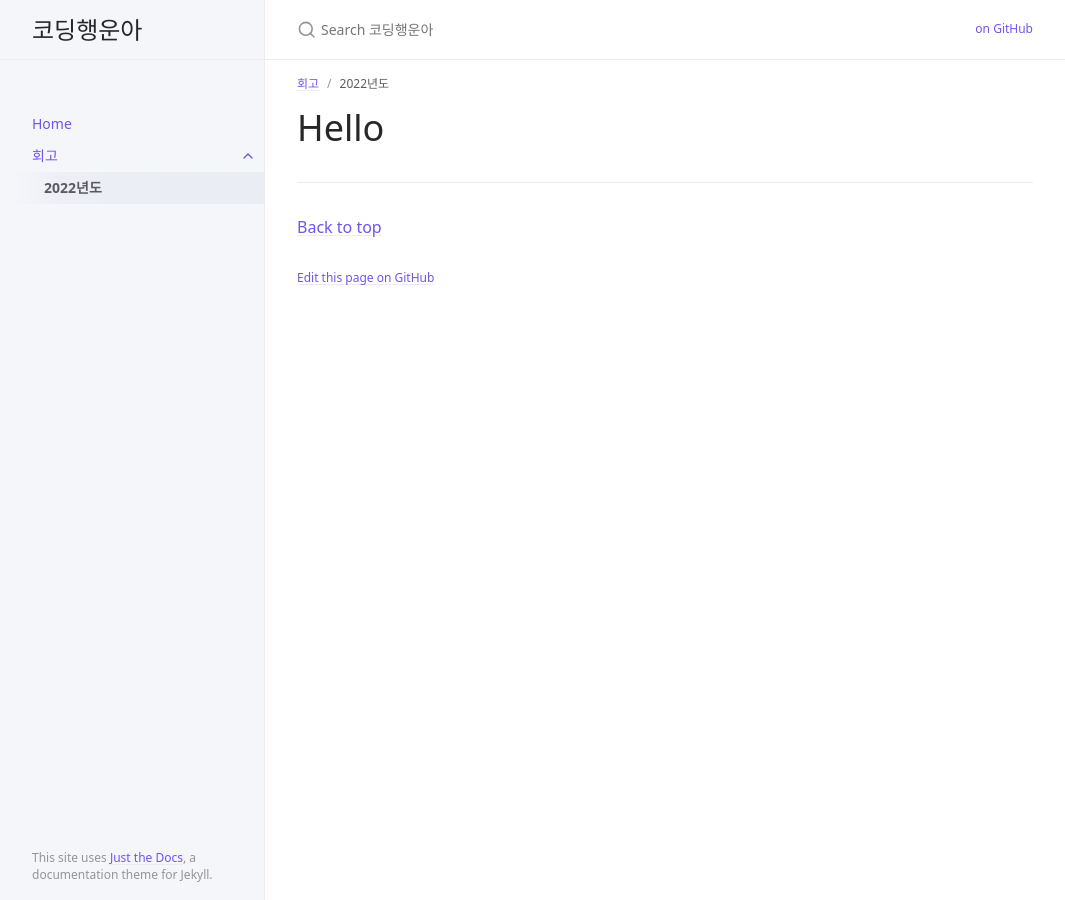
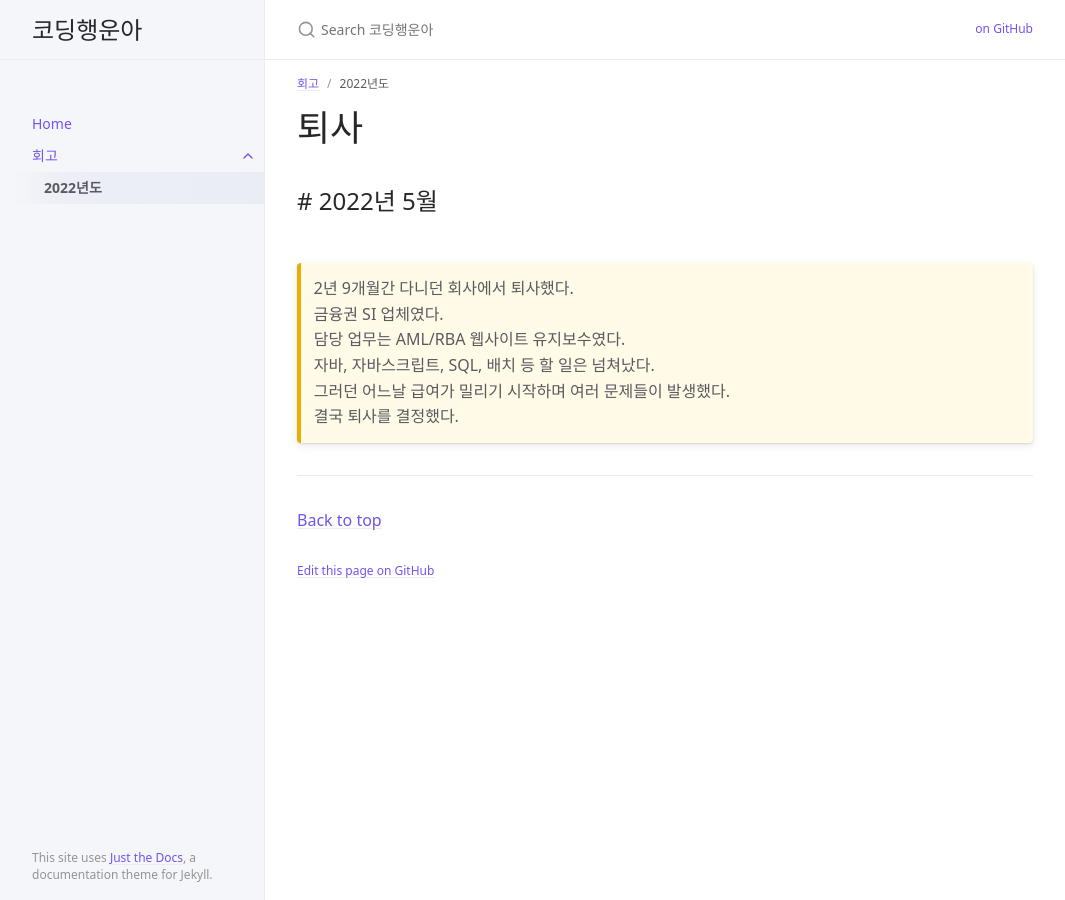
Before and after one commit to luckhunger/luckhunger-github.io, a Jekyll site: the page built from docs/retrospect/by2022.md, in a window 1280 px wide. Shown: the whole page, without its empty margins (107-1172 px from the left). Built offline with Jekyll 4.4.1, drawn with Linux system fonts in a browser that asks for light colours.

Commit message:
회고 내용 추가

```diff
--- a/docs/retrospect/by2022.md
+++ b/docs/retrospect/by2022.md
@@ -5,4 +5,15 @@ parent: 회고
 nav_order: 1
 ---
 
-# Hello
+# **퇴사**
+
+## # 2022년 5월
+<br>
+
+{: .highlight }
+2년 9개월간 다니던 회사에서 퇴사했다.<br>
+금융권 SI 업체였다.<br>
+담당 업무는 AML/RBA 웹사이트 유지보수였다.<br>
+자바, 자바스크립트, SQL, 배치 등 할 일은 넘쳐났다.<br>
+그러던 어느날 급여가 밀리기 시작하며 여러 문제들이 발생했다.<br>
+결국 퇴사를 결정했다.<br>
```
Also changed, not shown: docs/retrospect/retrospect.md (+1 -1 lines).
